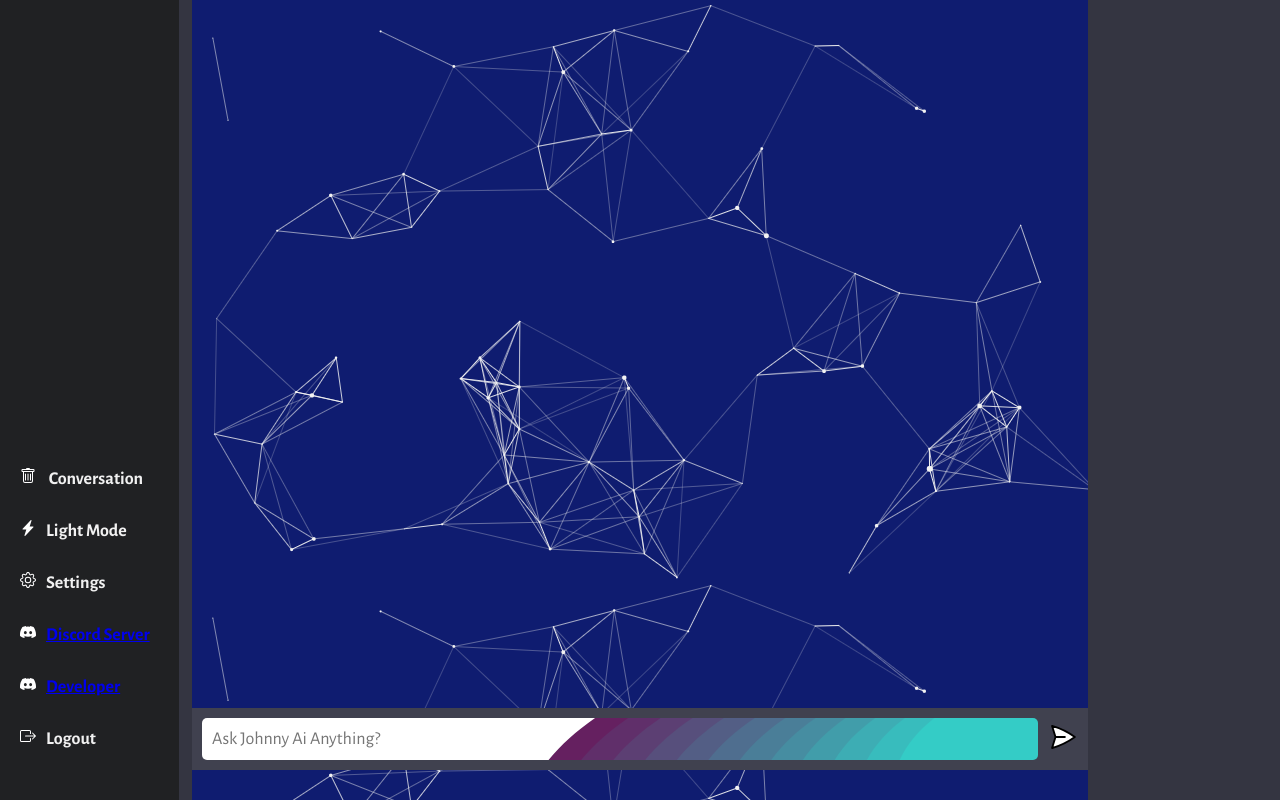
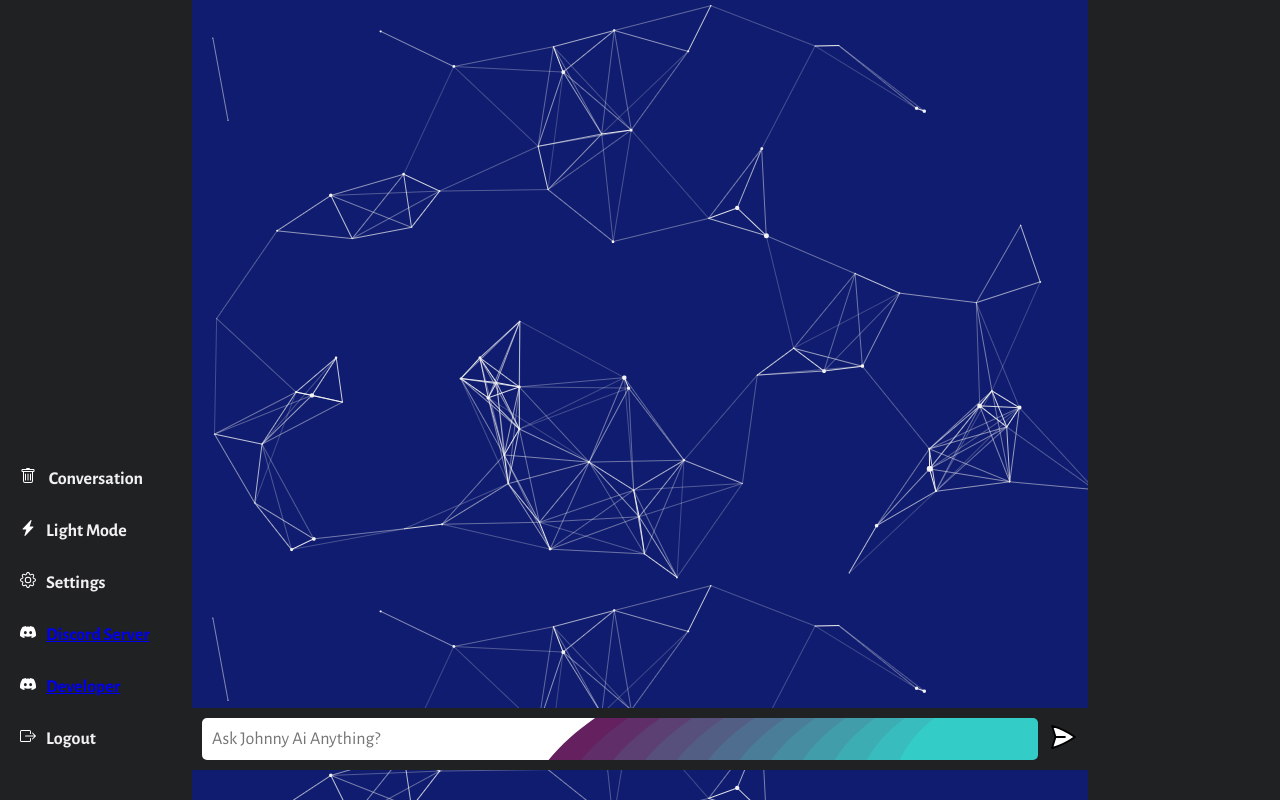
Before and after one commit to habulCoderJohnny/chat-gpt-api, a website built with Vite: page index.html in a window 1280 px wide. Built offline with nearby package versions, Linux system fonts and the light colour scheme.

Commit message:
some bg color retouch

```diff
--- a/style.css
+++ b/style.css
@@ -8,7 +8,7 @@
 }
 
 body {
-  background: #343541;
+  background: #202123;
 }
 
 #app {
@@ -118,7 +118,7 @@ form {
   width: 100%;
   max-width: 1280px;
   padding: 10px;
-  background: #40414F;
+  background: #202123;
   display: flex;
   flex-direction: row;
   gap: 10px;
@@ -152,7 +152,7 @@ form img {
 }
 .profileArea {
   background-color: #202123;
-  width: 14%;
+  width: 15%;
   height: 100%;
   overflow: hidden;
   padding: 10px;
```
